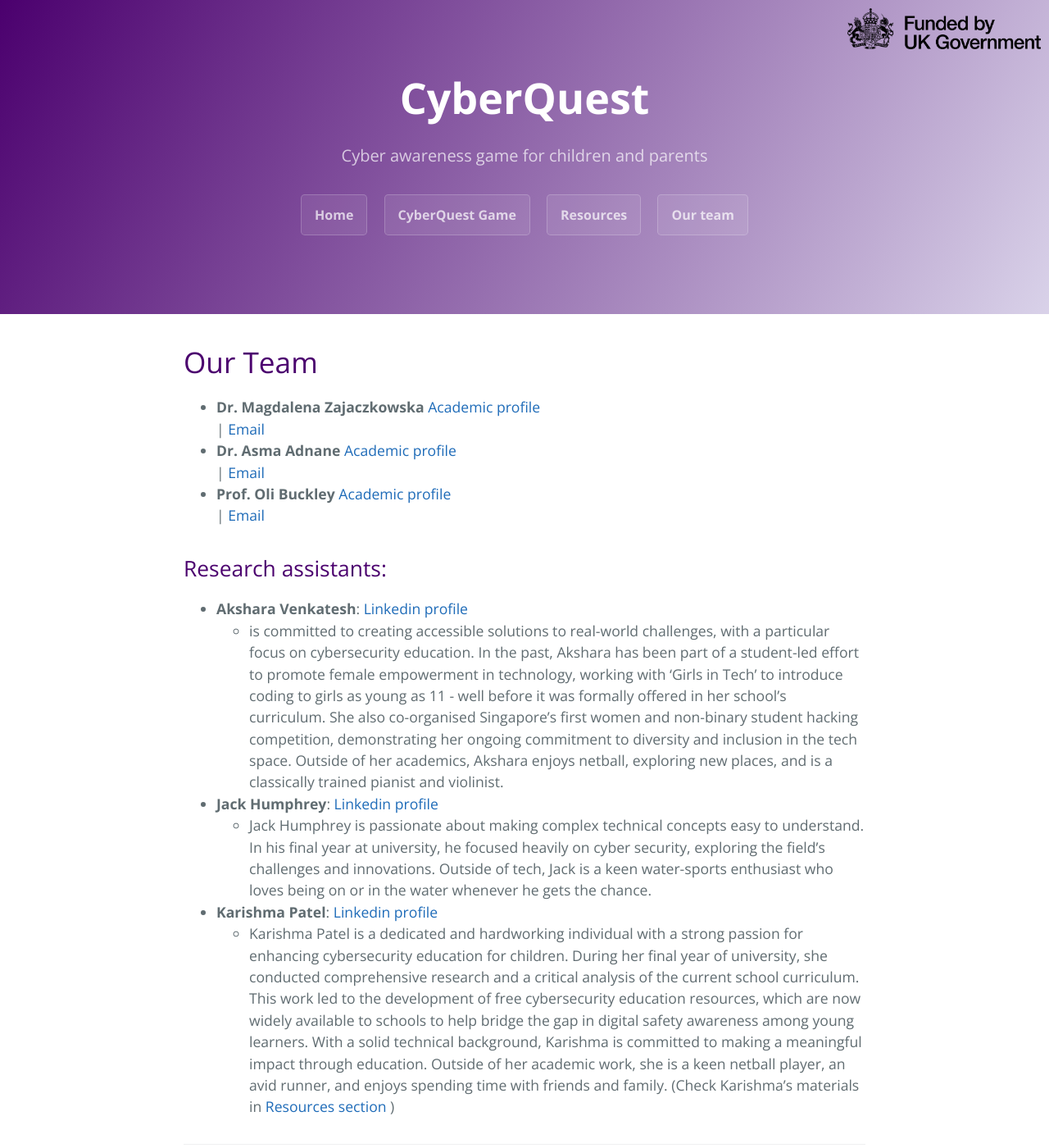
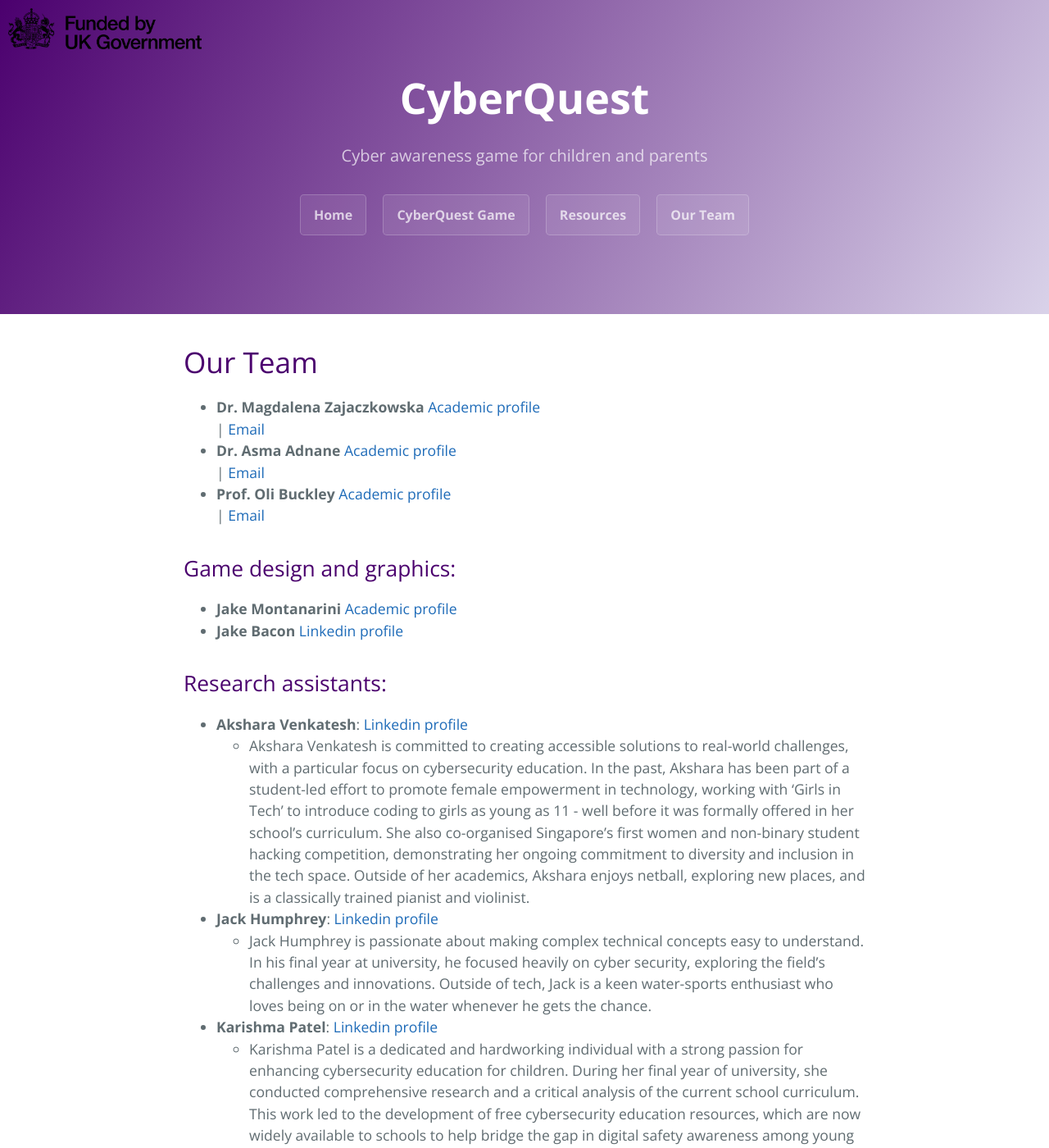
Before and after one commit to CyberQuestGame/CyberQuestGame.github.io, a Jekyll site: the page built from about.md, in a window 1280 px wide and 1400 px high. Shown: the whole window at 82% size. Built offline with Jekyll 4.4.1, drawn with Linux system fonts in a browser that asks for light colours.

Commit message:
moved the logo to the left. Added Jakes

```diff
--- a/_includes/page-header.html
+++ b/_includes/page-header.html
@@ -1,11 +1,11 @@
 <section class="page-header">
 <a href="/">
-    <img src="/images/UKGov.png" alt="Logo" style="position: absolute; top: 10px; right: 10px; height: 50px;" />
+    <img src="/images/UKGov.png" alt="Logo" style="position: absolute; top: 10px; left: 10px; height: 50px;" />
   </a>
   <h1 class="project-name">{{ site.title }}</h1>
   <h2 class="project-tagline">{{ site.tagline }}</h2>
   <a href="/index" class="btn">Home</a>
   <a href="/game" class="btn">CyberQuest Game</a>
   <a href="/resources" class="btn">Resources</a>
-  <a href="/about" class="btn">Our team</a>
+  <a href="/about" class="btn">Our Team</a>
 </section>
--- a/about.md
+++ b/about.md
@@ -15,10 +15,17 @@ Our Team
 	[Academic profile](https://www.lboro.ac.uk/departments/compsci/staff/oli-buckley/)
 | [Email](emailto:o.buckly@lboro.ac.uk)
 
+Game design and graphics:
+----------------------
+* **Jake Montanarini**
+	[Academic profile](https://norwichuni.ac.uk/about-us/meet-our-staff/jake-montanarini/)
+* **Jake Bacon**
+	[Linkedin profile](https://uk.linkedin.com/in/jake-bacon-28375329a)
+
 Research assistants:
 ----------------------
 * **Akshara Venkatesh**: [Linkedin profile](https://www.linkedin.com/in/akshara-venkatesh-a2151a194/)
-	- is committed to creating accessible solutions to real-world challenges, with a particular
+	- Akshara Venkatesh is committed to creating accessible solutions to real-world challenges, with a particular
 	focus on cybersecurity education. In the past, Akshara has been part of a student-led
 	effort to promote female empowerment in technology, working with 'Girls in Tech' to
 	introduce coding to girls as young as 11 - well before it was formally offered in her
```
Also changed, not shown: 8 other files.
